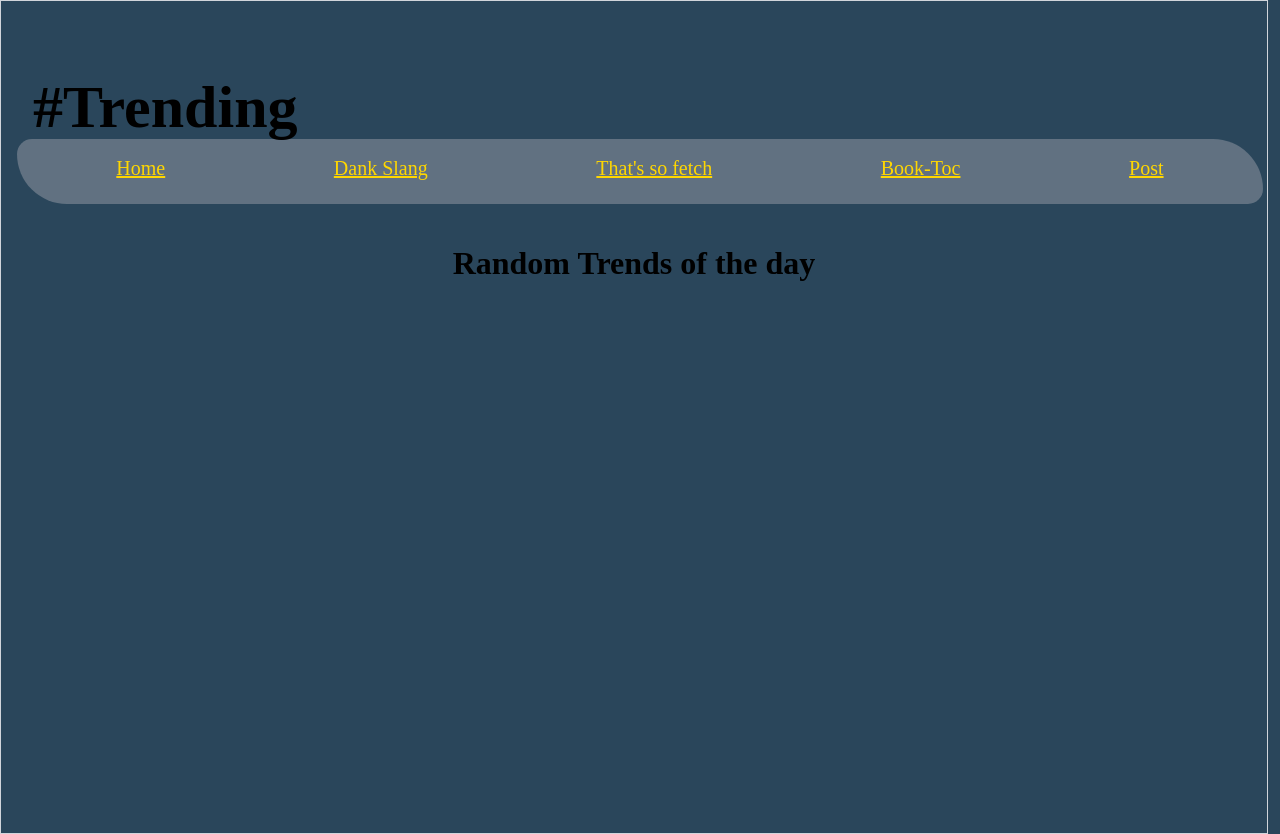
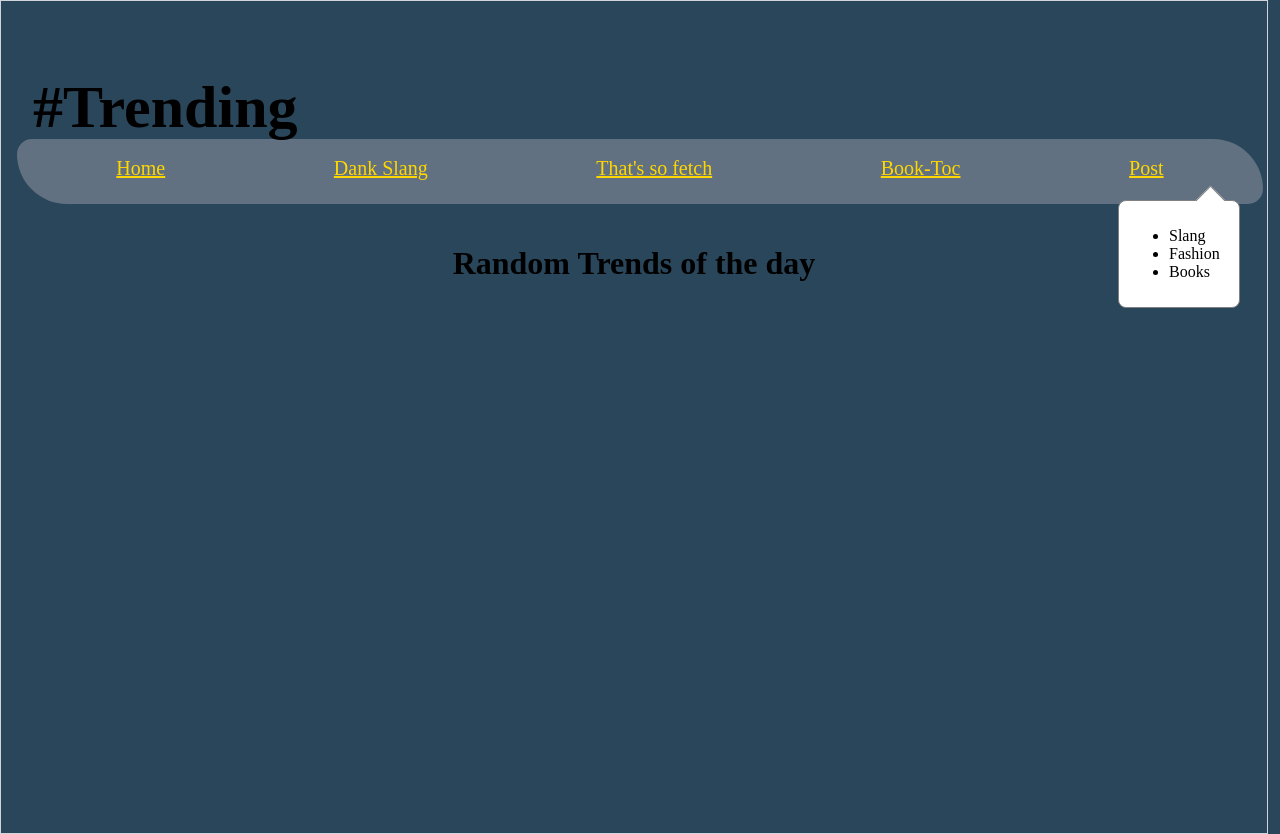
Before and after one commit to bavila19/trending-frontend, a React (Create React App) app in the folder frontend/: page / in a window 1280 px wide. Built offline with nearby package versions, Linux system fonts and the light colour scheme; no server answers.

Commit message:
Css for drop down menu

```diff
--- a/frontend/src/components/App.css
+++ b/frontend/src/components/App.css
@@ -106,3 +106,27 @@ a {
   font-size: 30px;
   padding-bottom: 10px;
 }
+
+.dropDownMenu{
+  position: absolute;
+  top: 12.5rem;
+  right: 2.5rem;
+  width: 100px;
+  padding: 10px;
+  border-radius: 8px;
+  background-color: white;
+  border: 1px solid gray;
+}
+
+.dropDownMenu::before{
+  content: '';
+  position: absolute;
+  top: -0.7rem;
+  right: 1.1rem;
+  width: 20px;
+  height: 20px;
+  transform: rotate(45deg);
+  background-color: white;
+  border-left: 1px solid gray;
+  border-top: 1px solid gray;
+}
--- a/frontend/src/components/Header.jsx
+++ b/frontend/src/components/Header.jsx
@@ -1,5 +1,7 @@
 import { Link } from "react-router-dom";
 import React, { useState } from 'react'
+import DropDownMenu from "./DropDownMenu";
+
 const Header = (props) => {
   return (
     <div>
@@ -20,6 +22,7 @@ const Header = (props) => {
         <br></br>
         <Link to="/book">Post</Link>
       </div>
+        {<DropDownMenu />}
     </div>
   );
 };
```
